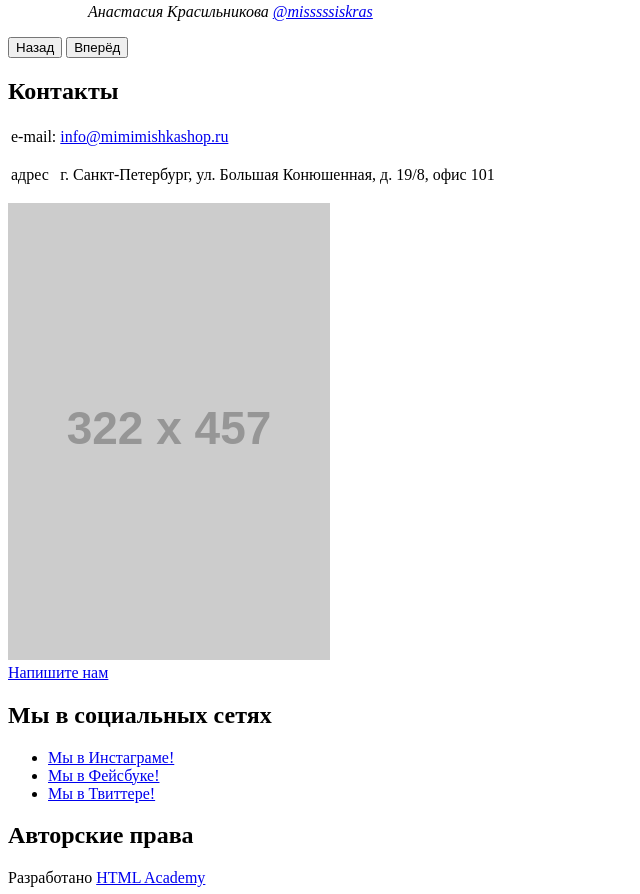
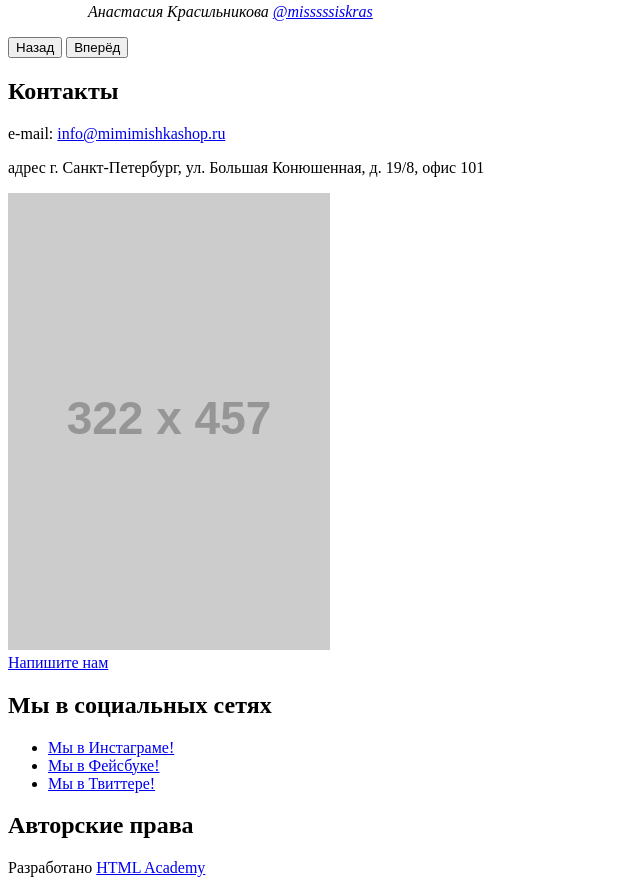
Before and after one commit to ikuinenkierre/200045-mishka, a website: page index.html in a window 1280 px wide. Shown: the part 1378-2272 px from the top of the page, without its empty margins (0-640 px from the left). Drawn offline with Linux system fonts and the light colour scheme; placeholder pictures from the web are drawn by us.

Commit message:
Убирает таблицу из разметки блока контактов

```diff
--- a/index.html
+++ b/index.html
@@ -151,24 +151,18 @@
 
       <section class="contacts">
         <h2 class="contacts__title">Контакты</h2>
-        <table class="contacts__list">
-          <tr class="contacts__item">
-            <td class="contacts__name">e-mail:</td>
-            <td class="contacts__value">
-              <a class="contacts__email" href="mailto:info@mimimishkashop.ru">info@mimimishkashop.ru</a>
-            </td>
-          </tr>
-          <tr class="contacts__item">
-            <td class="contacts__name">адрес</td>
-            <td class="contacts__value">
-              <p class="contacts__address">
-                г.&nbsp;Санкт-Петербург,
-                ул.&nbsp;Большая Конюшенная,
-                д.&nbsp;19/8, офис&nbsp;101
-              </p>
-            </td>
-          </tr>
-        </table>
+        <p class="contacts__item">
+          <span class="contacts__name">e-mail:</span>
+          <a class="contacts__value contacts__email" href="mailto:info@mimimishkashop.ru">info@mimimishkashop.ru</a>
+        </p>
+        <p class="contacts__item">
+          <span class="contacts__name">адрес</span>
+          <span class="contacts__value contacts__address">
+            г.&nbsp;Санкт-Петербург,
+            ул.&nbsp;Большая Конюшенная,
+            д.&nbsp;19/8, офис&nbsp;101
+          </span>
+        </p>
         <div class="contacts__map">
           <img class="contacts__img" src="http://via.placeholder.com/322x457" alt="Карта с адресом">
         </div>
```
